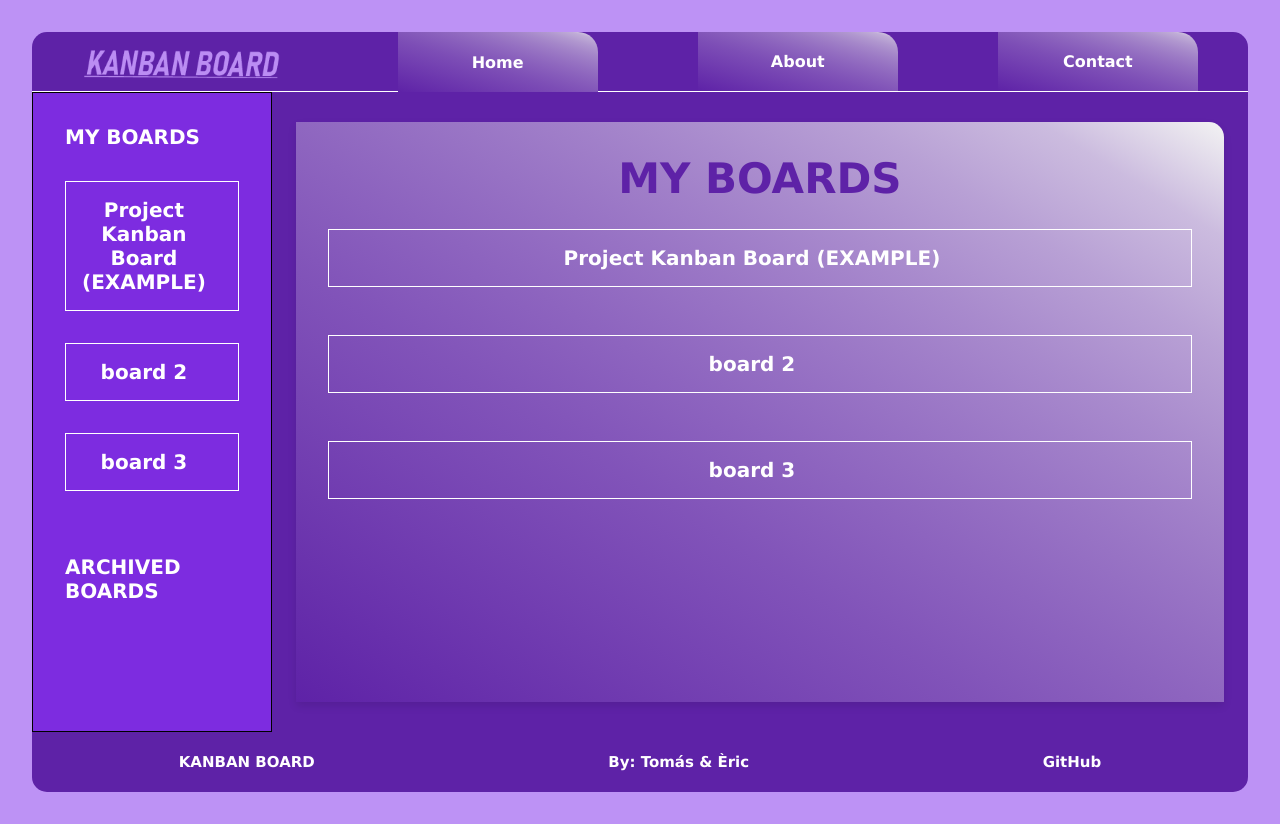
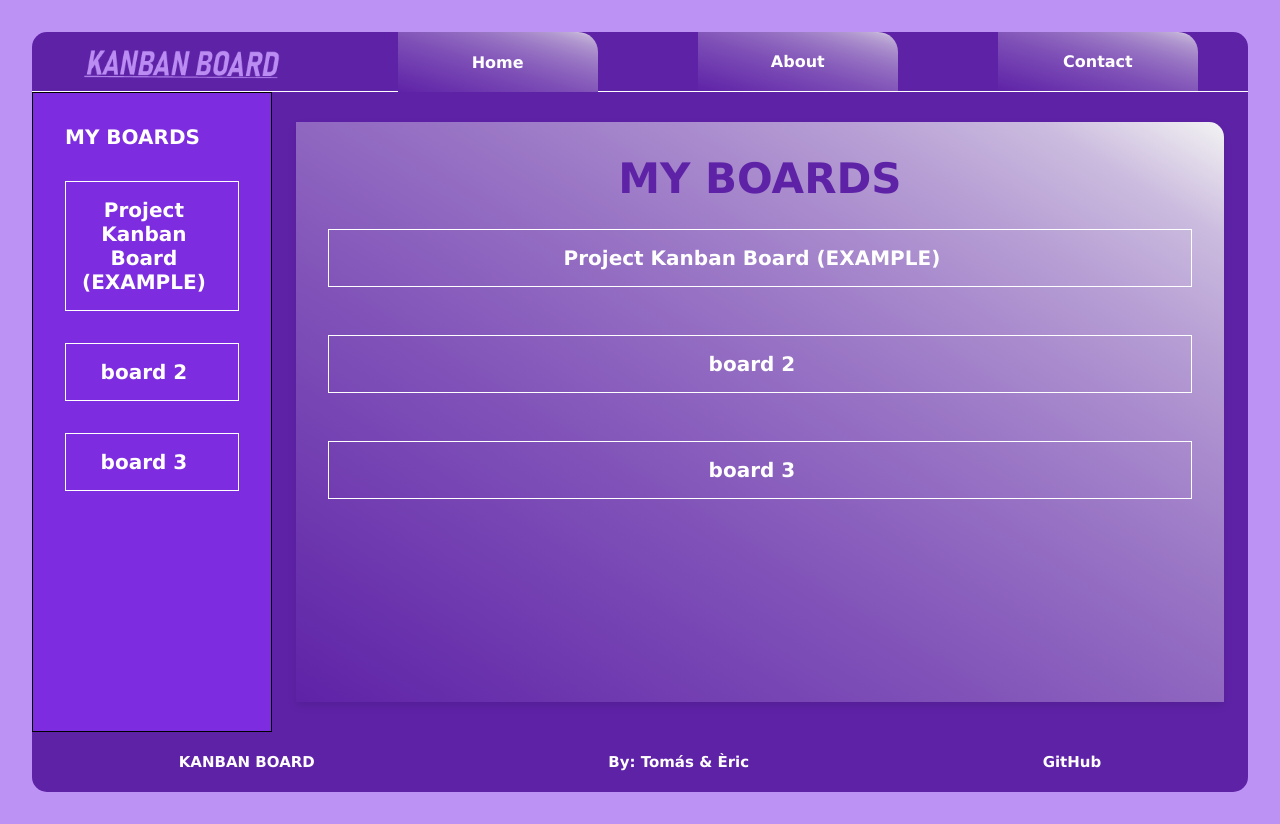
Before and after one commit to Violinistapirata/Kanban-Board, a React (Vite) app: page / in a window 1280 px wide. Built offline with nearby package versions, Linux system fonts and the light colour scheme.

Commit message:
commented archived boards section until it is implemented

```diff
--- a/src/components/SideBar.jsx
+++ b/src/components/SideBar.jsx
@@ -27,7 +27,7 @@ function SideBar() {
           );
         })}
       </div>
-      <h2>ARCHIVED BOARDS</h2>
+      {/* <h2>ARCHIVED BOARDS</h2> */}
     </ul>
   );
 }
```
